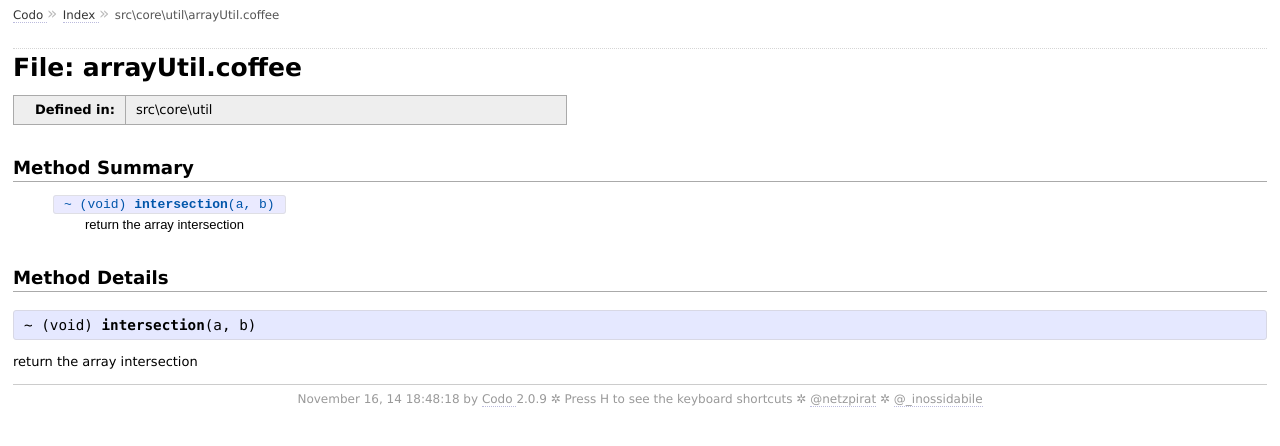
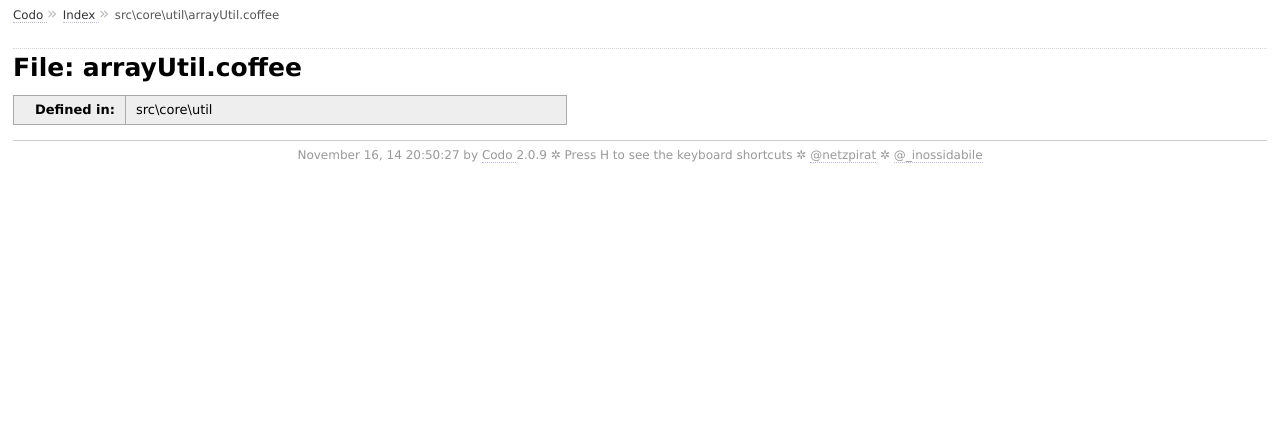
Before and after one commit to ericholiveira/studio, a website: page docs/file/src/core/util/arrayUtil.coffee.html in a window 1280 px wide. Drawn offline with Linux system fonts and the light colour scheme; files that its build step writes are made by us from their sources; files whose address does not match are found by name.

Commit message:
documentation

```diff
--- a/docs/file/src/core/util/arrayUtil.coffee.html
+++ b/docs/file/src/core/util/arrayUtil.coffee.html
@@ -33,40 +33,9 @@
           <td>src\core\util</td>
         </tr>
       </table>
-      <h2>Method Summary</h2>
-      <ul class='summary'>
-  <li>
-    <span class='signature'>
-      <a href='#intersection-'>
-        ~
-(void)
-<b>intersection</b><span>(a, b)</span>
-      </a>
-    </span>
-    <span class='desc'>
-      return the array intersection
-    </span>
-  </li>
-</ul>
-      <h2>Method Details</h2>
-      <div class='methods'>
-  <div class='method_details'>
-    <p class='signature' id='intersection-'>
-      ~
-(void)
-<b>intersection</b><span>(a, b)</span>
-      <br>
-    </p>
-    <div class='docstring'>
-  <p>return the array intersection</p>
-</div>
-<div class='tags'>
-</div>
-  </div>
-</div>
     </div>
     <div id='footer'>
-  November 16, 14 18:48:18 by
+  November 16, 14 20:50:27 by
   <a href='https://github.com/coffeedoc/codo' title='CoffeeScript API documentation generator'>
     Codo
   </a>
```
Also changed, not shown: docs/alphabetical_index.html (+1 -1 lines), docs/class/Actor.html (+1 -1 lines), docs/class/BaseClass.html (+1 -1 lines), docs/class/Driver.html (+1 -1 lines), docs/class/Router.html (+1 -1 lines), docs/extra/README.md.html (+1 -1 lines), docs/file/src/core/actor.coffee.html (+1 -1 lines), docs/file/src/core/driver.coffee.html (+1 -1 lines), docs/file/src/core/router.coffee.html (+1 -1 lines), docs/file/src/core/studio.coffee.html (+1 -1 lines), docs/file/src/core/util/baseClass.coffee.html (+1 -1 lines), docs/file/src/core/util/clone.coffee.html (+1 -1 lines), docs/file/src/core/util/timer.coffee.html (+1 -1 lines), docs/javascript/search.js (+1 -1 lines), 1 more files.
